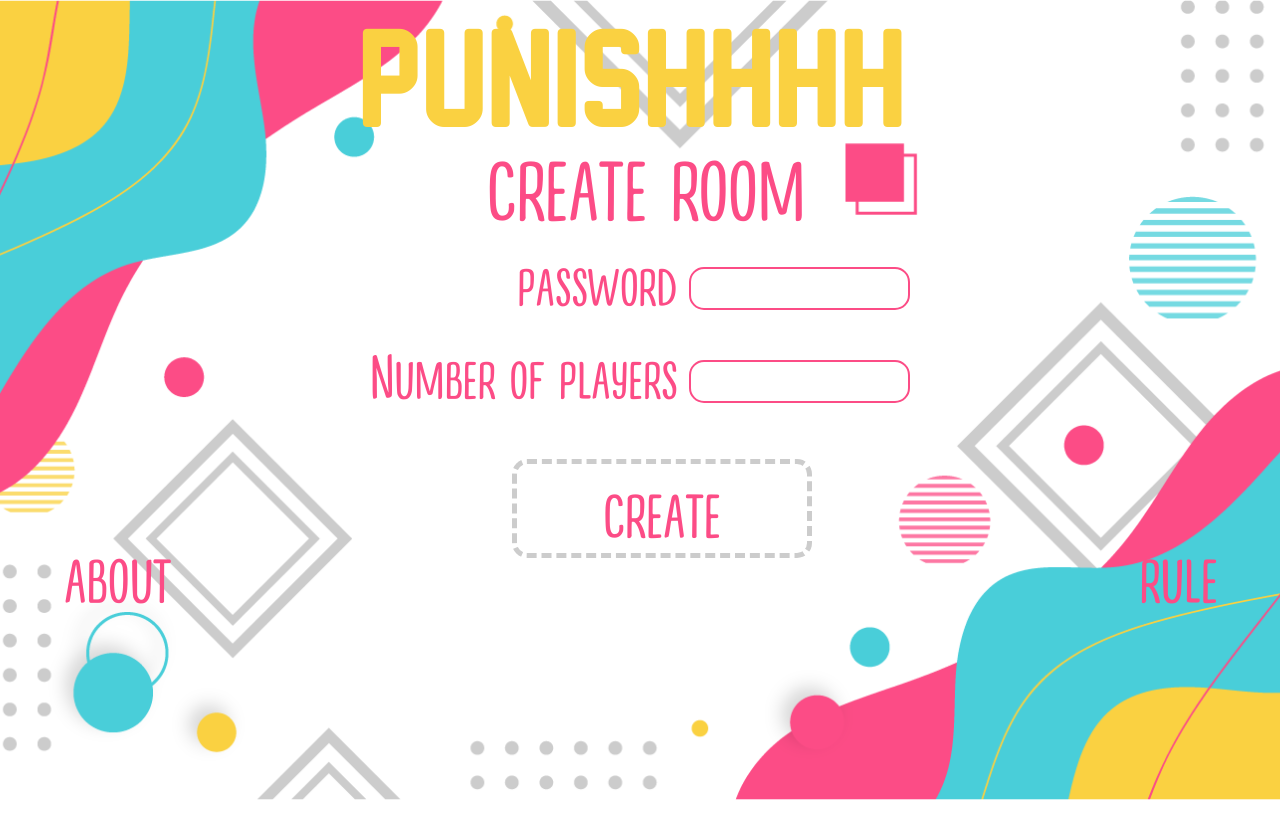
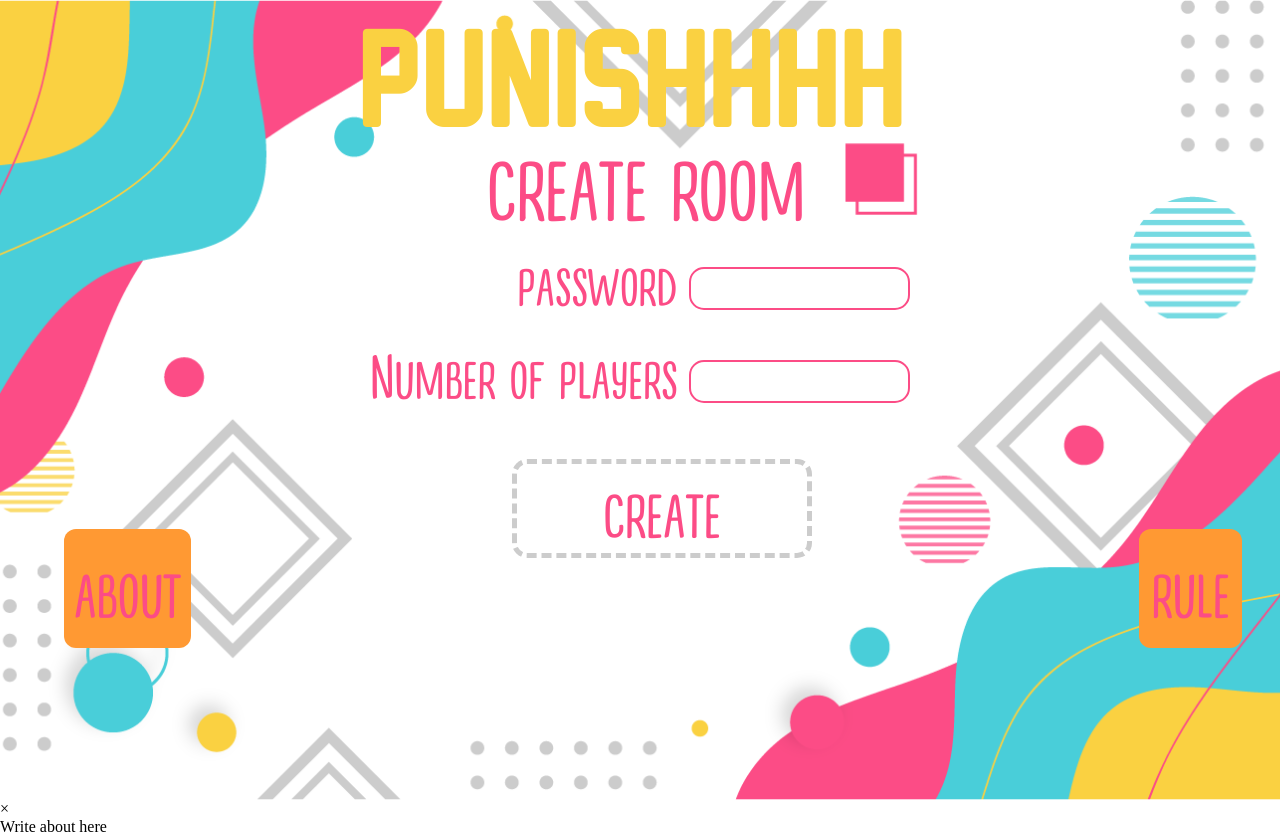
Before and after one commit to vuviethung1998/web-project-20192, a PHP site: page /assets/html/create_room_v2.html in a window 1280 px wide. Before the commit the page ends 800 px from the top, so only its background shows below. Run offline with PHP 8.4, Linux system fonts and the light colour scheme.

Commit message:
Update button modal

```diff
--- a/assets/css/create_room_v2.css
+++ b/assets/css/create_room_v2.css
@@ -43,38 +43,42 @@
 .text {
   font-size: 5vw;
   font-family: "SVNLifehack Sans", Verdana, Tahoma;
-    color: #FC4C86;
+  color: #fc4c86;
   margin-left: 38%;
 }
-input[type=text] {
+input[type="text"] {
   width: 100%;
   padding: 12px 20px;
   margin: 8px 0;
   box-sizing: border-box;
-    border: 2px solid #FC4C86;
+  border: 2px solid #fc4c86;
   border-radius: 15px;
 }
 
 .aboutbutton {
+  background-color: #ff9933;
+  border-radius: 12px;
   position: fixed;
+  padding: 15px 10px;
   font-family: "SVNLifehack Sans", Verdana, Tahoma;
-    background: none;
   border: none;
-    color: #FC4C86;
+  color: #fc4c86;
   display: inline-block;
   font-size: 75px;
   cursor: pointer;
   outline: none;
   text-align: center;
   margin-left: 5%;
-    margin-top: 100px
+  margin-top: 100px;
 }
 .rulebutton {
+  background-color: #ff9933;
+  border-radius: 12px;
   position: fixed;
   font-family: "SVNLifehack Sans", Verdana, Tahoma;
-    background: none;
   border: none;
-    color: #FC4C86;
+  color: #fc4c86;
+  padding: 15px 12px;
   display: inline-block;
   font-size: 75px;
   cursor: pointer;
--- a/assets/html/create_room_v2.html
+++ b/assets/html/create_room_v2.html
@@ -1,29 +1,31 @@
 <html>
   <head>
     <title>Punishhhh</title>
-        <meta charset="UTF-8">
-        <meta name="viewport" content="width=device-width, initial-scale=1.0">
+    <meta charset="UTF-8" />
+    <meta name="viewport" content="width=device-width, initial-scale=1.0" />
     <link rel="stylesheet" href="../css/create_room_v2.css" />
-
   </head>
   <body>
     <div class="bg">
-
-            <form
-                action="intro_room_v3.html"
-                method="POST"
-                >
+      <form action="intro_room_v3.html" method="POST">
         <button class="title">Punishhhh</button>
       </form>
 
       <div>
         <form action="main_room_v2.html" method="POST">
-                    <div class="text" >
-                        <p style="font-size: 8vw">create room</p>
+          <div class="text">
+            <p style="font-size: 8vw;">create room</p>
           </div>
-                    <table style="margin:auto">
+          <table style="margin: auto;">
             <tr>
-                            <td style="text-align: right; padding-bottom: 15px; padding-right: 10px" class="text">
+              <td
+                style="
+                  text-align: right;
+                  padding-bottom: 15px;
+                  padding-right: 10px;
+                "
+                class="text"
+              >
                 <p>password</p>
               </td>
               <td>
@@ -31,7 +33,14 @@
               </td>
             </tr>
             <tr>
-                            <td  style="text-align: center; padding-bottom: 15px; padding-right: 10px" class="text">
+              <td
+                style="
+                  text-align: center;
+                  padding-bottom: 15px;
+                  padding-right: 10px;
+                "
+                class="text"
+              >
                 Number of players
               </td>
               <td>
@@ -41,19 +50,36 @@
           </table>
           <button class="bbutton">create</button>
         </form>
-                <form
-                    action=""
-                    method="POST"
-                    >
-                    <button class="aboutbutton">about</button>
-                </form>
-                <form
-                    action=""
-                    method="POST"
-                    >
-                    <button class="rulebutton">rule</button>
-                </form>
+
+        <button id="about" class="aboutbutton">about</button>
+        <button id="rule" class="rulebutton" onclick="ruleButtonClick">
+          rule
+        </button>
       </div>
     </div>
+    <div id="ruleModal">
+      <span class="closeRule"> &times;</span>
+      <p class="rule-content">Write Rule here</p>
+    </div>
+    <div id="aboutModel">
+      <span id="closeAbout">&times;</span>
+      <p class="about-content">Write about here</p>
+    </div>
   </body>
+
+  <script type="text/javascript">
+  var ruleModal = document.getElementById("ruleModal");
+    function ruleButtonClick() {
+      ruleModal.style.display = "block";
+      console.log("[RULE] RULE BUTTON CLICKED");
+    }
+    console.log("START PAGE");
+    var closeRule = document.getElementsByClassName("closeRule")[0];
+    closeRule.onClick = function () {
+      if (event.target == ruleModal) {
+        ruleModal.style.display = "none";
+        console.log("[RULE] Button close clicked");
+      }
+    };
+  </script>
 </html>
```
Also changed, not shown: other parts of assets/css/create_room_v2.css (+23 -5 lines). Lines whose indentation alone changed are shown as unchanged.
